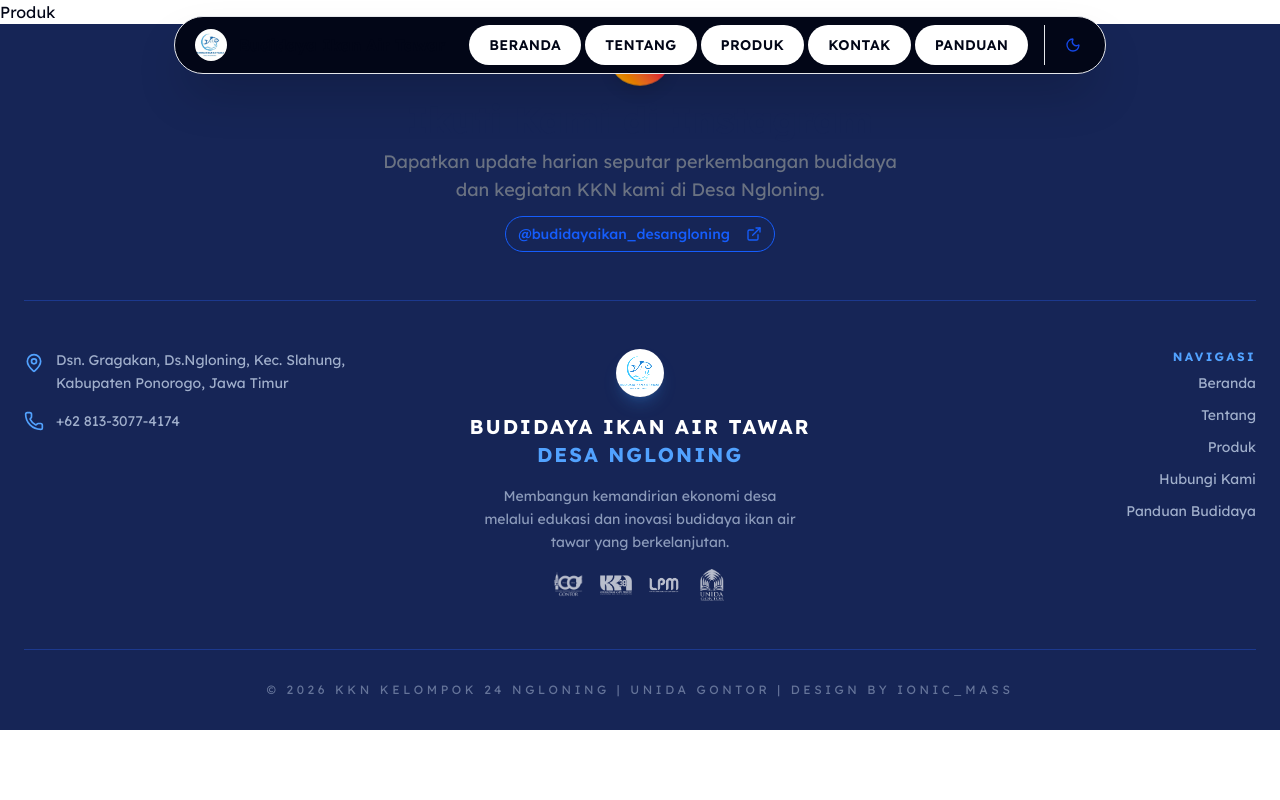
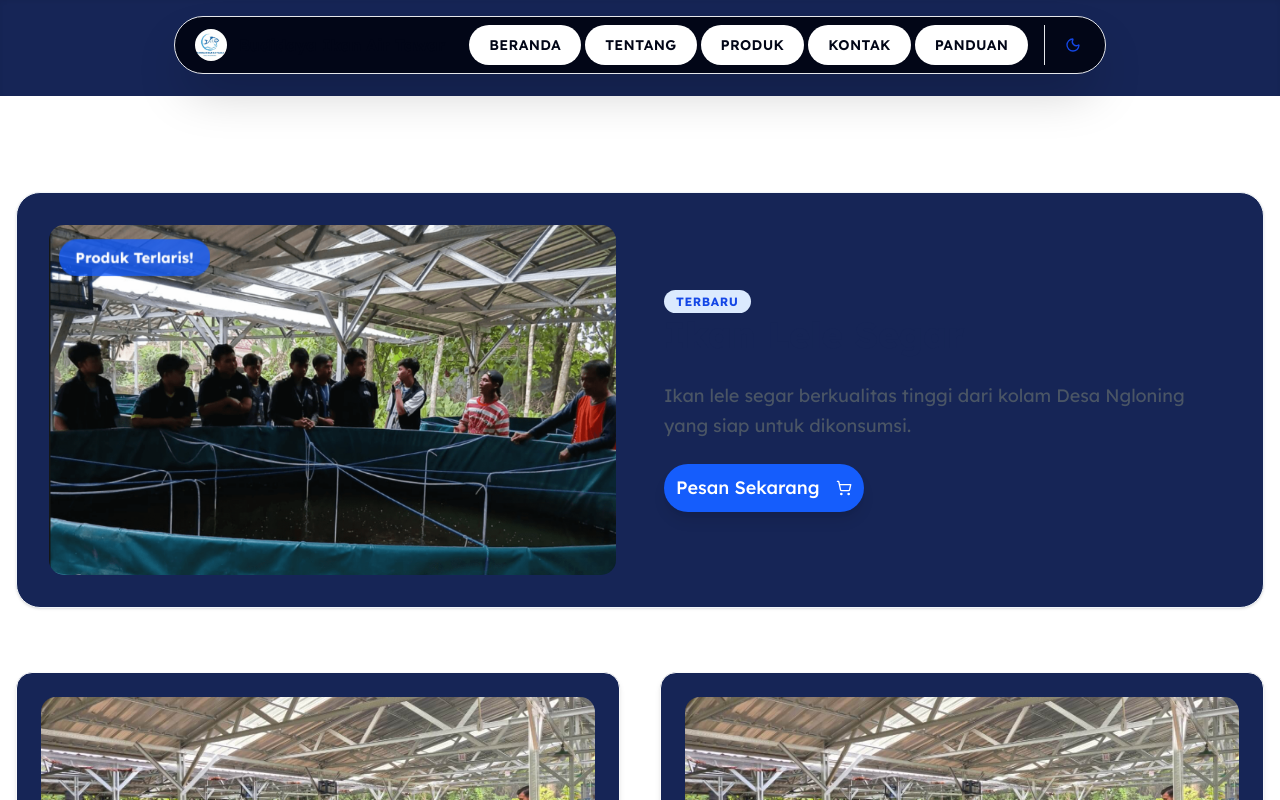
Before and after one commit to cardinaldeacre/KKN-Freshwater-Fish-Farm-Website, a React (Vite) app: page /produk in a window 1280 px wide. Shown: the top 800 px of the page. Built offline with nearby package versions, Linux system fonts and the light colour scheme; a web font is replaced by a local one.

Commit message:
init products page

```diff
--- a/src/App.jsx
+++ b/src/App.jsx
@@ -7,6 +7,7 @@ import Footer from "./layouts/Footer";
 import ScrollToTop from "./layouts/ScrollToTop";
 import About from "./pages/About";
 import Guideline from "./pages/Guideline";
+import Store from "./pages/Store";
 
 export default function App() {
   return (
@@ -16,7 +17,7 @@ export default function App() {
       <Routes>
         <Route path="/" element={<Home />} />
         <Route path="/tentang" element={<About />} />
-        <Route path="/produk" element={<h1>Produk</h1>} />
+        <Route path="/produk" element={<Store />} />
         <Route path="/panduan" element={<Guideline />} />
         <Route path="/kontak" element={<Contact />} />
       </Routes>
--- /dev/null
+++ b/src/pages/Store.jsx
@@ -0,0 +1,7 @@
+import Products from "@/components/Products"
+
+export default function Store() {
+    return (
+        <Products />
+    )
+}
```
